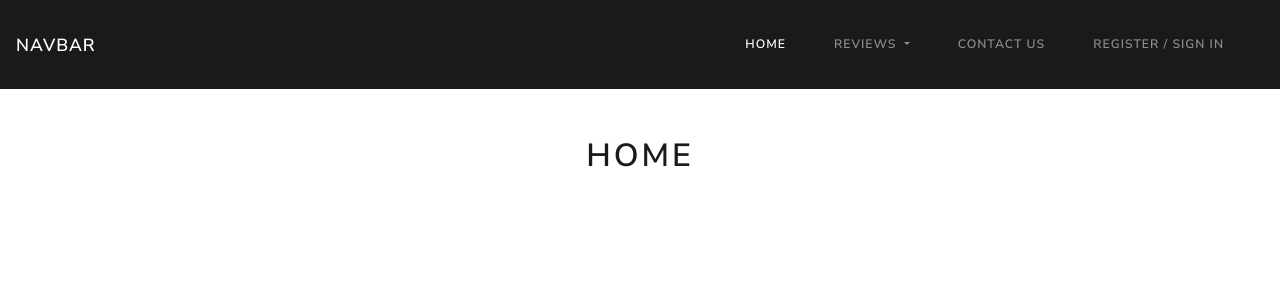
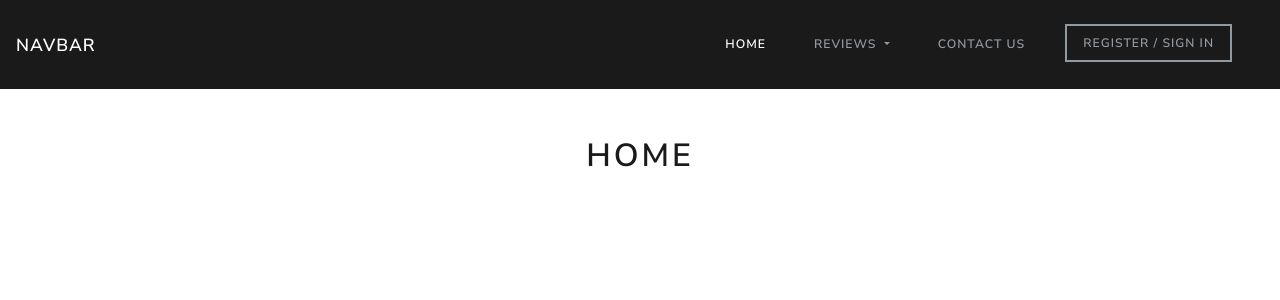
Before and after one commit to jonathan-odonnell/milestone-project-3, a Flask app: page / in a window 1280 px wide. Shown: the top 300 px of the page. Run offline with Flask 2, Linux system fonts and the light colour scheme; some libraries are stand-ins or nearby versions.

Commit message:
Added register / sign in link to Navbar and made changes to Navbar styling

```diff
--- a/static/css/style.css
+++ b/static/css/style.css
@@ -0,0 +1,13 @@
+.navbar-dark .navbar-nav .nav-link {
+    color: #919aa1;
+}
+
+.nav-item .btn {
+  font-size: 1em;
+}
+
+.btn-outline-secondary:active,
+.btn-outline-secondary:focus,
+.btn-outline-secondary:hover {
+  color: #1a1a1a !important;
+}
--- a/templates/base.html
+++ b/templates/base.html
@@ -10,6 +10,7 @@
       rel="stylesheet"
       href="https://cdnjs.cloudflare.com/ajax/libs/font-awesome/5.15.0/css/all.min.css"
     />
+    <link rel="stylesheet" href="static/css/style.css" />
     <title>Tech Reviews | {{ page_title }}</title>
   </head>
 
@@ -58,7 +59,7 @@
             <a class="nav-link" href="{{ url_for('contact') }}">Contact Us</a>
           </li>
           <li class="nav-item">
-            <a class="nav-link" href="#">Register / Sign In</a>
+            <a class="btn btn-outline-secondary btn-sm" href="#">Register / Sign In</a>
           </li>
         </ul>
       </div>
```
